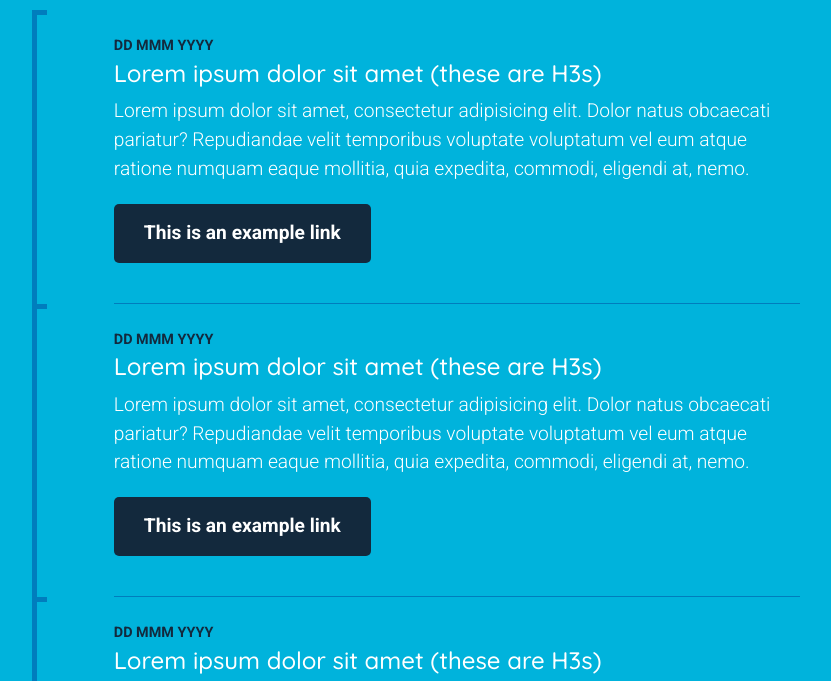
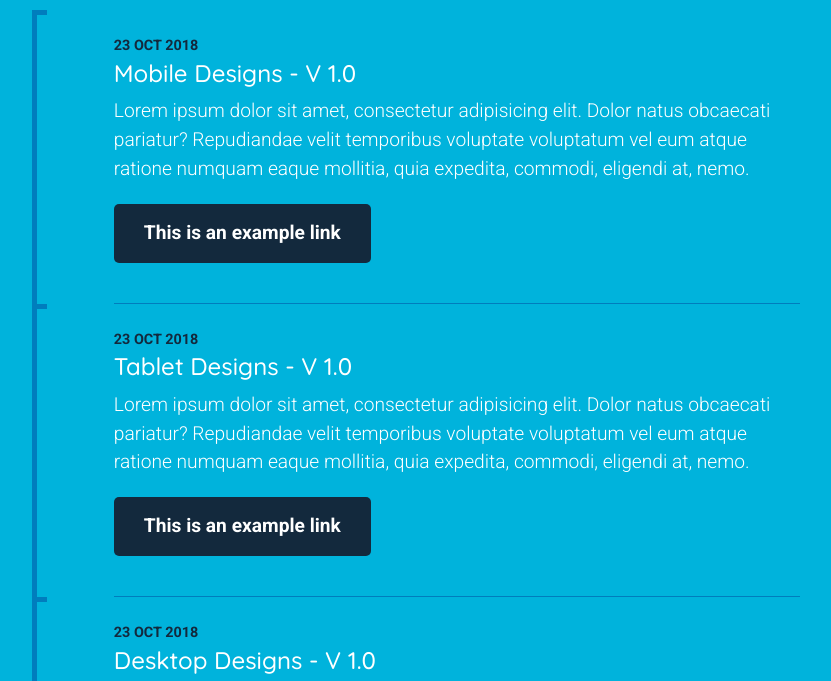
Before and after one commit to andy-orme/db-demo, a plain HTML site: page index.html in a window 1280 px wide. Shown: the part 344-1025 px from the top of the page, without its empty margins (224-1055 px from the left). Drawn offline with Linux system fonts and the light colour scheme.

Commit message:
Content updates

```diff
--- a/index.html
+++ b/index.html
@@ -36,8 +36,8 @@
 			<ul class="timeline">
 				<li class="tl-node">
 					<div class="tl-content">
-						<span class="date">dd mmm yyyy</span>
-						<h3>Lorem ipsum dolor sit amet (these are H3s)</h3>
+						<span class="date">23 Oct 2018</span>
+						<h3>Mobile Designs - V 1.0</h3>
 						<p>
 							Lorem ipsum dolor sit amet, consectetur adipisicing elit. Dolor natus obcaecati pariatur? Repudiandae velit temporibus voluptate voluptatum vel eum atque ratione numquam eaque mollitia, quia expedita, commodi, eligendi at, nemo.
 						</p>
@@ -48,8 +48,8 @@
 
 				<li class="tl-node">
 					<div class="tl-content">
-						<span class="date">dd mmm yyyy</span>
-						<h3>Lorem ipsum dolor sit amet (these are H3s)</h3>
+						<span class="date">23 Oct 2018</span>
+						<h3>Tablet Designs - V 1.0</h3>
 						<p>
 							Lorem ipsum dolor sit amet, consectetur adipisicing elit. Dolor natus obcaecati pariatur? Repudiandae velit temporibus voluptate voluptatum vel eum atque ratione numquam eaque mollitia, quia expedita, commodi, eligendi at, nemo.
 						</p>
@@ -60,8 +60,8 @@
 
 				<li class="tl-node">
 					<div class="tl-content">
-						<span class="date">dd mmm yyyy</span>
-						<h3>Lorem ipsum dolor sit amet (these are H3s)</h3>
+						<span class="date">23 Oct 2018</span>
+						<h3>Desktop Designs - V 1.0</h3>
 						<p>
 							Lorem ipsum dolor sit amet, consectetur adipisicing elit. Dolor natus obcaecati pariatur? Repudiandae velit temporibus voluptate voluptatum vel eum atque ratione numquam eaque mollitia, quia expedita, commodi, eligendi at, nemo.
 						</p>
```
